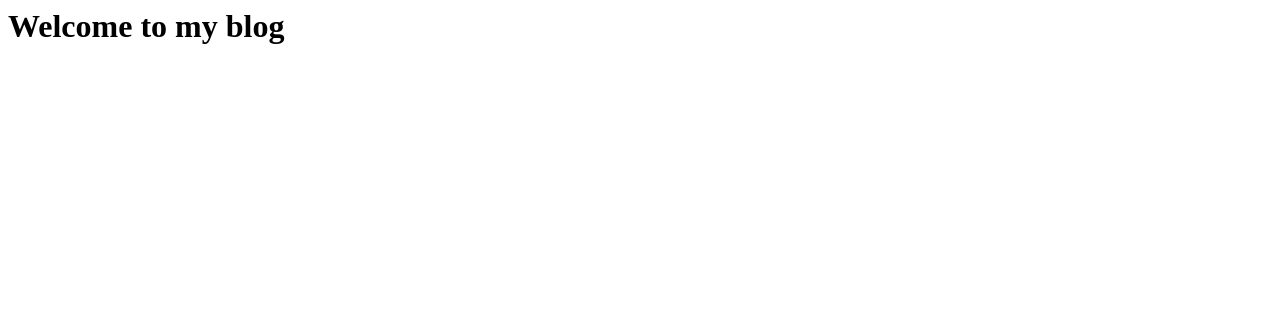
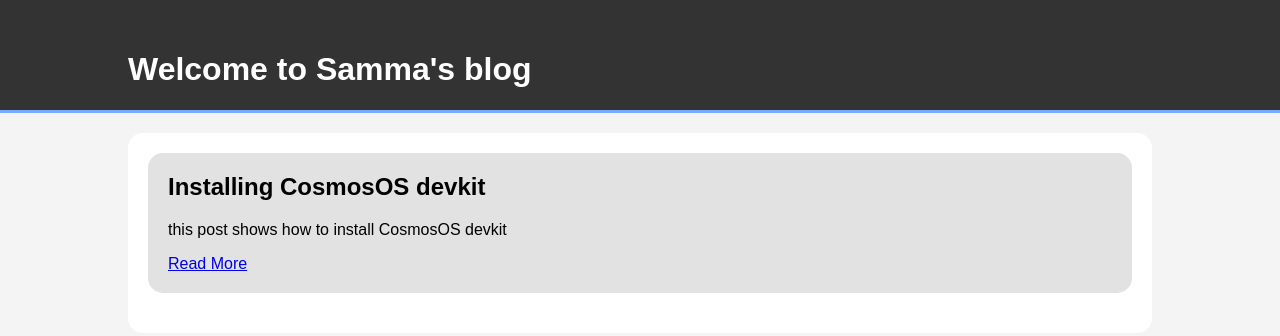
Before and after one commit to Samma2009/blog, a plain HTML site: page index.html in a window 1280 px wide. Drawn offline with Linux system fonts and the light colour scheme.

Commit message:
Update index.html

```diff
--- a/index.html
+++ b/index.html
@@ -1 +1,75 @@
-<h1>Welcome to my blog</h1>
+<!DOCTYPE html>
+<html lang="en">
+<head>
+    <meta charset="UTF-8">
+    <meta name="viewport" content="width=device-width, initial-scale=1.0">
+    <title>Blog Landing Page</title>
+    <style>
+        body {
+            font-family: Arial, sans-serif;
+            margin: 0;
+            padding: 0;
+            background-color: #f4f4f4;
+        }
+        .container {
+            width: 80%;
+            margin: auto;
+            overflow: hidden;
+        }
+        header {
+            background: #333;
+            color: #fff;
+            padding-top: 30px;
+            min-height: 70px;
+            border-bottom: #77aaff 3px solid;
+        }
+        header a {
+            color: #fff;
+            text-decoration: none;
+            text-transform: uppercase;
+            font-size: 16px;
+        }
+        header ul {
+            padding: 0;
+            list-style: none;
+        }
+        header li {
+            float: left;
+            display: inline;
+            padding: 0 20px 0 20px;
+        }
+        .main {
+            padding: 20px;
+            background: #fff;
+            margin-top: 20px;
+            border-radius: 15px;
+        }
+        .article {
+            margin-bottom: 20px;
+            padding: 20px;
+            background: #e2e2e2;
+            border-radius: 15px;
+        }
+        .article h2 {
+            margin-top: 0;
+        }
+    </style>
+</head>
+<body>
+    <header>
+        <div class="container">
+            <h1>Welcome to Samma's blog</h1>
+        </div>
+    </header>
+    <div class="container">
+        <div class="main">
+            <div class="article">
+                <h2>Installing CosmosOS devkit</h2>
+                <p>this post shows how to install CosmosOS devkit</p>
+                <a href="CosmosDevkit.md">Read More</a>
+            </div>
+
+        </div>
+    </div>
+</body>
+</html>
```
